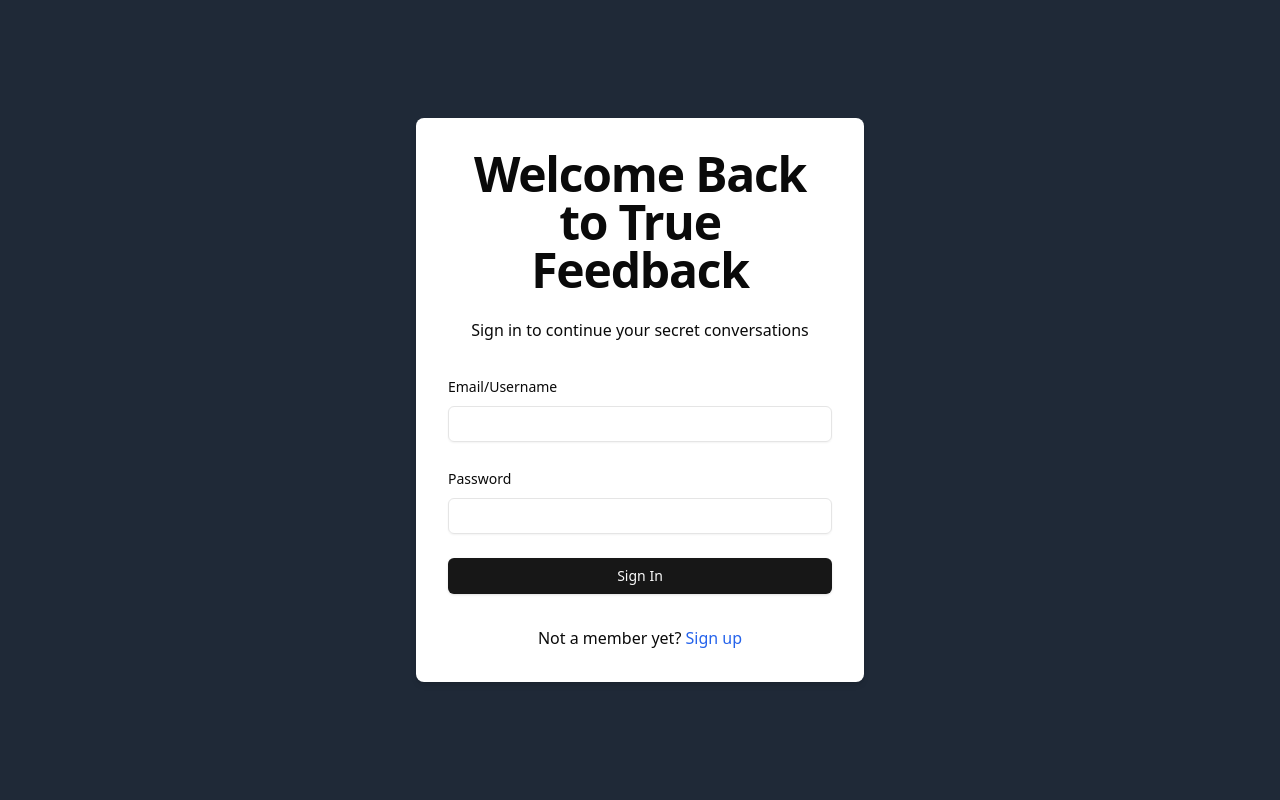
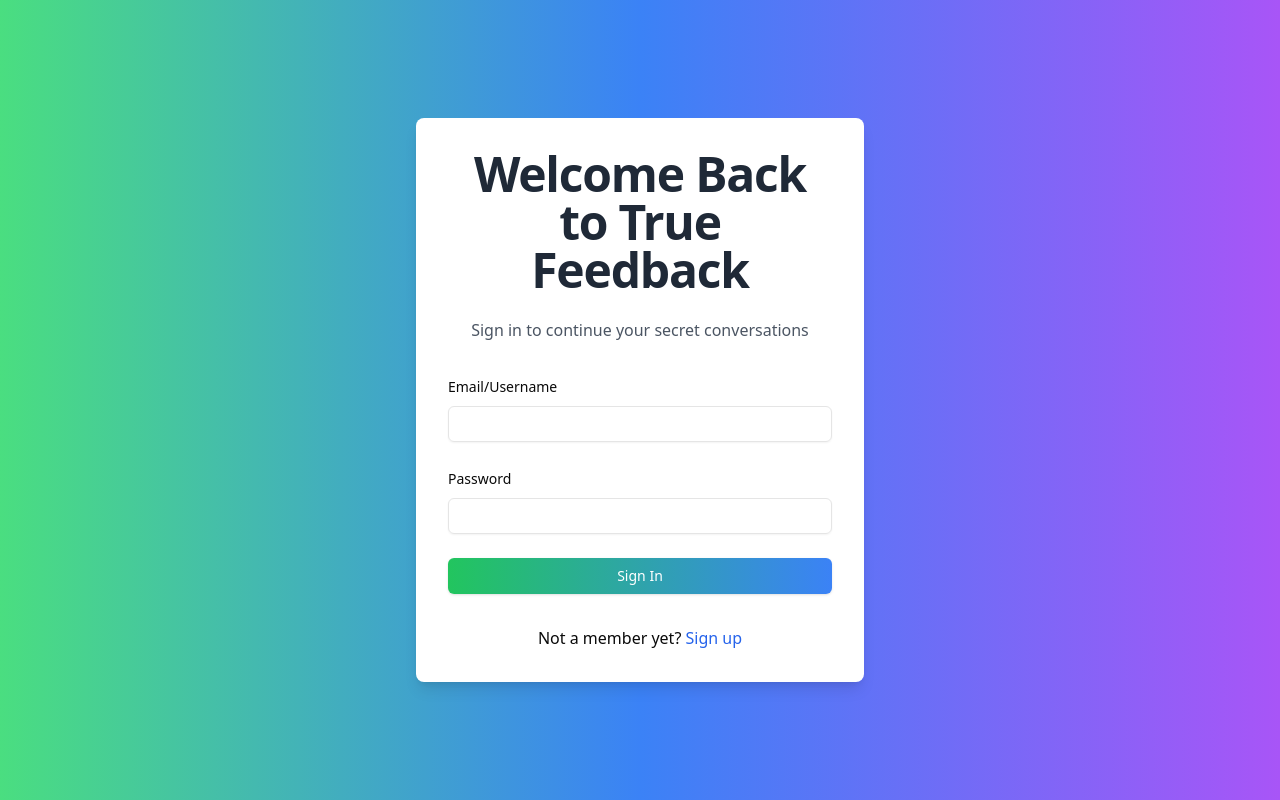
Before and after one commit to Sahilvishwa2108/feedback_app, a Next.js app: page /sign-in in a window 1280 px wide. Built offline with nearby package versions, Linux system fonts and the light colour scheme.

Commit message:
Add framer-motion for animations in Navbar, SignIn, SignUp, and Home components; enhance UI with gradient backgrounds and improved styling

```diff
--- a/package.json
+++ b/package.json
@@ -25,6 +25,7 @@
     "class-variance-authority": "^0.7.1",
     "clsx": "^2.1.1",
     "dotenv": "^16.4.7",
+    "framer-motion": "^12.4.10",
     "lucide-react": "^0.477.0",
     "mongoose": "^8.10.1",
     "next": "15.1.7",
--- a/src/app/(app)/dashboard/page.tsx
+++ b/src/app/(app)/dashboard/page.tsx
@@ -1,5 +1,6 @@
 'use client';
 
+import { motion } from 'framer-motion';
 import { MessageCard } from '@/components/MessageCards';
 import { Button } from '@/components/ui/button';
 import { Separator } from '@/components/ui/separator';
@@ -12,16 +13,26 @@
 import { Loader2, RefreshCcw } from 'lucide-react';
 import { User } from 'next-auth';
 import { useSession } from 'next-auth/react';
-import React, { useCallback, useEffect, useState } from 'react';
+import React, { useCallback, useEffect, useRef, useState } from 'react';
 import { useForm } from 'react-hook-form';
 import { AcceptMessageSchema } from '@/schemas/acceptMessageSchema';
+
+const containerVariants = {
+  hidden: { opacity: 0 },
+  visible: { opacity: 1, transition: { staggerChildren: 0.2 } },
+};
+
+const itemVariants = {
+  hidden: { opacity: 0, y: 20 },
+  visible: { opacity: 1, y: 0, transition: { duration: 0.5 } },
+};
 
 function UserDashboard() {
   const [messages, setMessages] = useState<Message[]>([]);
   const [isLoading, setIsLoading] = useState(false);
   const [isSwitchLoading, setIsSwitchLoading] = useState(false);
-
-
+  const [currentIndex, setCurrentIndex] = useState(0);
+  const intervalRef = useRef<NodeJS.Timeout | null>(null);
 
   const handleDeleteMessage = (messageId: string) => {
     setMessages(messages.filter((message) => message._id !== messageId));
@@ -74,7 +85,6 @@
     [setIsLoading, setMessages, toast]
   );
 
-  // Fetch initial state from the server
   useEffect(() => {
     if (!session || !session.user) return;
 
@@ -83,7 +93,6 @@
     fetchAcceptMessages();
   }, [session, setValue, toast, fetchAcceptMessages, fetchMessages]);
 
-  // Handle switch change
   const handleSwitchChange = async () => {
     try {
       const response = await axios.post<ApiResponse>('/api/accept-messages', {
@@ -113,24 +122,48 @@
     toast.success('Copied to clipboard');
   };
 
+  const startAutoplay = () => {
+    intervalRef.current = setInterval(() => {
+      setCurrentIndex((prevIndex) => (prevIndex + 1) % messages.length);
+    }, 2000);
+  };
+
+  const stopAutoplay = () => {
+    if (intervalRef.current) {
+      clearInterval(intervalRef.current);
+    }
+  };
+
+  useEffect(() => {
+    startAutoplay();
+    return () => stopAutoplay();
+  }, [messages]);
+
   return (
-    <div className="my-8 mx-4 md:mx-8 lg:mx-auto p-6 bg-white rounded w-full max-w-6xl">
-      <h1 className="text-4xl font-bold mb-4">User Dashboard</h1>
+    <motion.div
+      className="my-8 mx-4 md:mx-8 lg:mx-auto p-6 bg-gradient-to-r from-indigo-500 via-purple-500 to-pink-500 rounded-lg shadow-lg text-white"
+      initial="hidden"
+      animate="visible"
+      variants={containerVariants}
+    >
+      <motion.h1 className="text-4xl font-bold mb-4" variants={itemVariants}>
+        User Dashboard
+      </motion.h1>
 
-      <div className="mb-4">
+      <motion.div className="mb-4" variants={itemVariants}>
         <h2 className="text-lg font-semibold mb-2">Copy Your Unique Link</h2>{' '}
         <div className="flex items-center">
           <input
             type="text"
             value={profileUrl}
             disabled
-            className="input input-bordered w-full p-2 mr-2"
+            className="input input-bordered w-full p-2 mr-2 text-gray-800"
           />
-          <Button onClick={copyToClipboard}>Copy</Button>
+          <Button onClick={copyToClipboard} className="bg-white text-gray-800">Copy</Button>
         </div>
-      </div>
+      </motion.div>
 
-      <div className="mb-4">
+      <motion.div className="mb-4" variants={itemVariants}>
         <Switch
           {...register('acceptMessages')}
           checked={acceptMessages}
@@ -140,11 +173,11 @@
         <span className="ml-2">
           Accept Messages: {acceptMessages ? 'On' : 'Off'}
         </span>
-      </div>
+      </motion.div>
       <Separator />
 
       <Button
-        className="mt-4"
+        className="mt-4 bg-white text-gray-800"
         variant="outline"
         onClick={(e) => {
           e.preventDefault();
@@ -157,20 +190,21 @@
           <RefreshCcw className="h-4 w-4" />
         )}
       </Button>
-      <div className="mt-4 grid grid-cols-1 md:grid-cols-2 gap-6">
+      <motion.div className="mt-4 grid grid-cols-1 md:grid-cols-2 gap-6" variants={containerVariants}>
         {messages.length > 0 ? (
           messages.map((message, index) => (
-            <MessageCard
-              key={message._id as string}
-              message={message}
-              onMessageDelete={handleDeleteMessage}
-            />
+            <motion.div key={message._id as string} variants={itemVariants}>
+              <MessageCard
+                message={message}
+                onMessageDelete={handleDeleteMessage}
+              />
+            </motion.div>
           ))
         ) : (
           <p>No messages to display.</p>
         )}
-      </div>
-    </div>
+      </motion.div>
+    </motion.div>
   );
 }
 
--- a/src/app/(app)/page.tsx
+++ b/src/app/(app)/page.tsx
@@ -1,12 +1,20 @@
 'use client';
 
-import Image from 'next/image';
-import Link from 'next/link';
-import { Button } from '@/components/ui/button';
-import { Mail } from 'lucide-react'; // Assuming you have an icon for messages
+import { motion } from 'framer-motion';
+import { Mail } from 'lucide-react';
 import { Card, CardContent, CardHeader, CardTitle } from '@/components/ui/card';
 import { useEffect, useRef, useState } from 'react';
 import messages from '@/messages.json';
+
+const containerVariants = {
+  hidden: { opacity: 0, x: -100 },
+  visible: { opacity: 1, x: 0, transition: { duration: 0.5 } },
+};
+
+const messageVariants = {
+  hidden: { opacity: 0, y: 50 },
+  visible: { opacity: 1, y: 0, transition: { duration: 0.5, delay: 0.3 } },
+};
 
 export default function Home() {
   const [currentIndex, setCurrentIndex] = useState(0);
@@ -31,23 +39,32 @@
 
   return (
     <>
-      {/* Main content */}
-      <main className="flex-grow flex flex-col items-center justify-center px-4 md:px-24 py-12 bg-gray-800 text-white">
-        <section className="text-center mb-8 md:mb-12">
+      <main className="flex-grow flex flex-col items-center justify-center px-4 md:px-24 py-12 bg-gradient-to-r from-indigo-500 via-purple-500 to-pink-500 text-white">
+        <motion.section
+          className="text-center mb-8 md:mb-12"
+          initial="hidden"
+          animate="visible"
+          variants={containerVariants}
+        >
           <h1 className="text-3xl md:text-5xl font-bold">
             Dive into the World of Anonymous Feedback
           </h1>
           <p className="mt-3 md:mt-4 text-base md:text-lg">
             True Feedback - Where your identity remains a secret.
           </p>
-        </section>
+        </motion.section>
 
-        {/* Carousel for Messages */}
         <div className="w-full max-w-lg md:max-w-xl overflow-hidden relative">
-          <div className="flex transition-transform duration-500" style={{ transform: `translateX(-${currentIndex * 100}%)` }}>
+          <motion.div
+            className="flex transition-transform duration-500"
+            style={{ transform: `translateX(-${currentIndex * 100}%)` }}
+            initial="hidden"
+            animate="visible"
+            variants={messageVariants}
+          >
             {messages.map((message, index) => (
               <div key={index} className="min-w-full p-4">
-                <Card>
+                <Card className="bg-white text-gray-800">
                   <CardHeader>
                     <CardTitle>{message.title}</CardTitle>
                   </CardHeader>
@@ -55,7 +72,7 @@
                     <Mail className="flex-shrink-0" />
                     <div>
                       <p>{message.content}</p>
-                      <p className="text-xs text-muted-foreground">
+                      <p className="text-xs text-gray-500">
                         {message.received}
                       </p>
                     </div>
@@ -63,13 +80,12 @@
                 </Card>
               </div>
             ))}
-          </div>
+          </motion.div>
         </div>
       </main>
 
-      {/* Footer */}
       <footer className="text-center p-4 md:p-6 bg-gray-900 text-white">
-        © 2023 True Feedback. All rights reserved.
+        © {new Date().getFullYear()} True Feedback. All rights reserved.
       </footer>
     </>
   );
--- a/src/app/(auth)/sign-in/page.tsx
+++ b/src/app/(auth)/sign-in/page.tsx
@@ -16,7 +16,13 @@
 import Link from 'next/link';
 import { useRouter } from 'next/navigation';
 import { toast } from "sonner";
-import { signInSchema } from '@/schemas/signinSchema';
+import { motion } from 'framer-motion';
+import { signInSchema } from '@/schemas/signInSchema';
+
+const containerVariants = {
+  hidden: { opacity: 0, y: -50 },
+  visible: { opacity: 1, y: 0, transition: { duration: 0.5 } },
+};
 
 export default function SignInForm() {
   const router = useRouter();
@@ -28,7 +34,6 @@
       password: '',
     },
   });
-
 
   const onSubmit = async (data: z.infer<typeof signInSchema>) => {
     const result = await signIn('credentials', {
@@ -51,13 +56,18 @@
   };
 
   return (
-    <div className="flex justify-center items-center min-h-screen bg-gray-800">
-      <div className="w-full max-w-md p-8 space-y-8 bg-white rounded-lg shadow-md">
+    <motion.div
+      className="flex justify-center items-center min-h-screen bg-gradient-to-r from-green-400 via-blue-500 to-purple-500"
+      initial="hidden"
+      animate="visible"
+      variants={containerVariants}
+    >
+      <div className="w-full max-w-md p-8 space-y-8 bg-white rounded-lg shadow-lg">
         <div className="text-center">
-          <h1 className="text-4xl font-extrabold tracking-tight lg:text-5xl mb-6">
+          <h1 className="text-4xl font-extrabold tracking-tight lg:text-5xl mb-6 text-gray-800">
             Welcome Back to True Feedback
           </h1>
-          <p className="mb-4">Sign in to continue your secret conversations</p>
+          <p className="mb-4 text-gray-600">Sign in to continue your secret conversations</p>
         </div>
         <Form {...form}>
           <form onSubmit={form.handleSubmit(onSubmit)} className="space-y-6">
@@ -83,7 +93,7 @@
                 </FormItem>
               )}
             />
-            <Button className='w-full' type="submit">Sign In</Button>
+            <Button className='w-full bg-gradient-to-r from-green-500 to-blue-500 text-white' type="submit">Sign In</Button>
           </form>
         </Form>
         <div className="text-center mt-4">
@@ -95,6 +105,6 @@
           </p>
         </div>
       </div>
-    </div>
+    </motion.div>
   );
 }
--- a/src/app/(auth)/sign-up/page.tsx
+++ b/src/app/(auth)/sign-up/page.tsx
@@ -7,6 +7,7 @@
 import { useForm } from 'react-hook-form';
 import { useDebounceCallback } from "usehooks-ts";
 import * as z from 'zod';
+import { motion } from 'framer-motion';
 
 import { Button } from '@/components/ui/button';
 import {
@@ -23,6 +24,11 @@
 import { useRouter } from 'next/navigation';
 import { signUpSchema } from '@/schemas/signupSchema';
 
+const containerVariants = {
+  hidden: { opacity: 0, y: -50 },
+  visible: { opacity: 1, y: 0, transition: { duration: 0.5 } },
+};
+
 const SignUpPage = () => {
   const [username, setUsername] = useState('');
   const [usernameMessage, setUsernameMessage] = useState('');
@@ -31,7 +37,6 @@
   const debouncedUsername = useDebounceCallback(setUsername, 500);
 
   const router = useRouter();
-
 
   const form = useForm<z.infer<typeof signUpSchema>>({
     resolver: zodResolver(signUpSchema),
@@ -91,13 +96,18 @@
   };
 
   return (
-    <div className="flex justify-center items-center min-h-screen bg-gray-800">
-      <div className="w-full max-w-md p-8 space-y-8 bg-white rounded-lg shadow-md">
+    <motion.div
+      className="flex justify-center items-center min-h-screen bg-gradient-to-r from-purple-400 via-pink-500 to-red-500"
+      initial="hidden"
+      animate="visible"
+      variants={containerVariants}
+    >
+      <div className="w-full max-w-md p-8 space-y-8 bg-white rounded-lg shadow-lg">
         <div className="text-center">
-          <h1 className="text-4xl font-extrabold tracking-tight lg:text-5xl mb-6">
+          <h1 className="text-4xl font-extrabold tracking-tight lg:text-5xl mb-6 text-gray-800">
             Join True Feedback
           </h1>
-          <p className="mb-4">Sign up to start your anonymous adventure</p>
+          <p className="mb-4 text-gray-600">Sign up to start your anonymous adventure</p>
         </div>
         <Form {...form}>
           <form onSubmit={form.handleSubmit(onSubmit)} className="space-y-6">
@@ -154,7 +164,7 @@
                 </FormItem>
               )}
             />
-            <Button type="submit" className='w-full' disabled={isSubmitting}>
+            <Button type="submit" className='w-full bg-gradient-to-r from-purple-500 to-pink-500 text-white' disabled={isSubmitting}>
               {isSubmitting ? (
                 <>
                   <Loader2 className="mr-2 h-4 w-4 animate-spin" />
@@ -175,7 +185,7 @@
           </p>
         </div>
       </div>
-    </div>
+    </motion.div>
   );
 };
 
--- a/src/components/Navbar.tsx
+++ b/src/components/Navbar.tsx
@@ -1,37 +1,48 @@
-'use client'
+'use client';
 
+import { motion } from 'framer-motion';
 import React from 'react';
 import Link from 'next/link';
 import { useSession, signOut } from 'next-auth/react';
 import { Button } from './ui/button';
 import { User } from 'next-auth';
 
+const navbarVariants = {
+  hidden: { opacity: 0, y: -50 },
+  visible: { opacity: 1, y: 0, transition: { duration: 0.5 } },
+};
+
 function Navbar() {
   const { data: session } = useSession();
-  const user  = session?.user as User;
+  const user = session?.user as User;
 
   return (
-    <nav className="p-4 md:p-6 shadow-md bg-gray-900 text-white">
+    <motion.nav
+      className="p-4 md:p-6 shadow-md bg-gray-900 text-white"
+      initial="hidden"
+      animate="visible"
+      variants={navbarVariants}
+    >
       <div className="container mx-auto flex flex-col md:flex-row justify-between items-center">
         <a href="#" className="text-xl font-bold mb-4 md:mb-0">
           True Feedback
         </a>
         {session ? (
           <>
-            <span className="mr-4">
-              Welcome, {user.username || user.email}
-            </span>
-            <Button onClick={() => signOut()} className="w-full md:w-auto bg-slate-100 text-black" variant='outline'>
+            <span className="mr-4">Welcome, {user.username || user.email}</span>
+            <Button onClick={() => signOut()} className="w-full md:w-auto bg-slate-100 text-black" variant="outline">
               Logout
             </Button>
           </>
         ) : (
           <Link href="/sign-in">
-            <Button className="w-full md:w-auto bg-slate-100 text-black" variant={'outline'}>Login</Button>
+            <Button className="w-full md:w-auto bg-slate-100 text-black" variant="outline">
+              Login
+            </Button>
           </Link>
         )}
       </div>
-    </nav>
+    </motion.nav>
   );
 }
 
```
Also changed, not shown: 1 other file (tests, documents, lock files or other folders).
